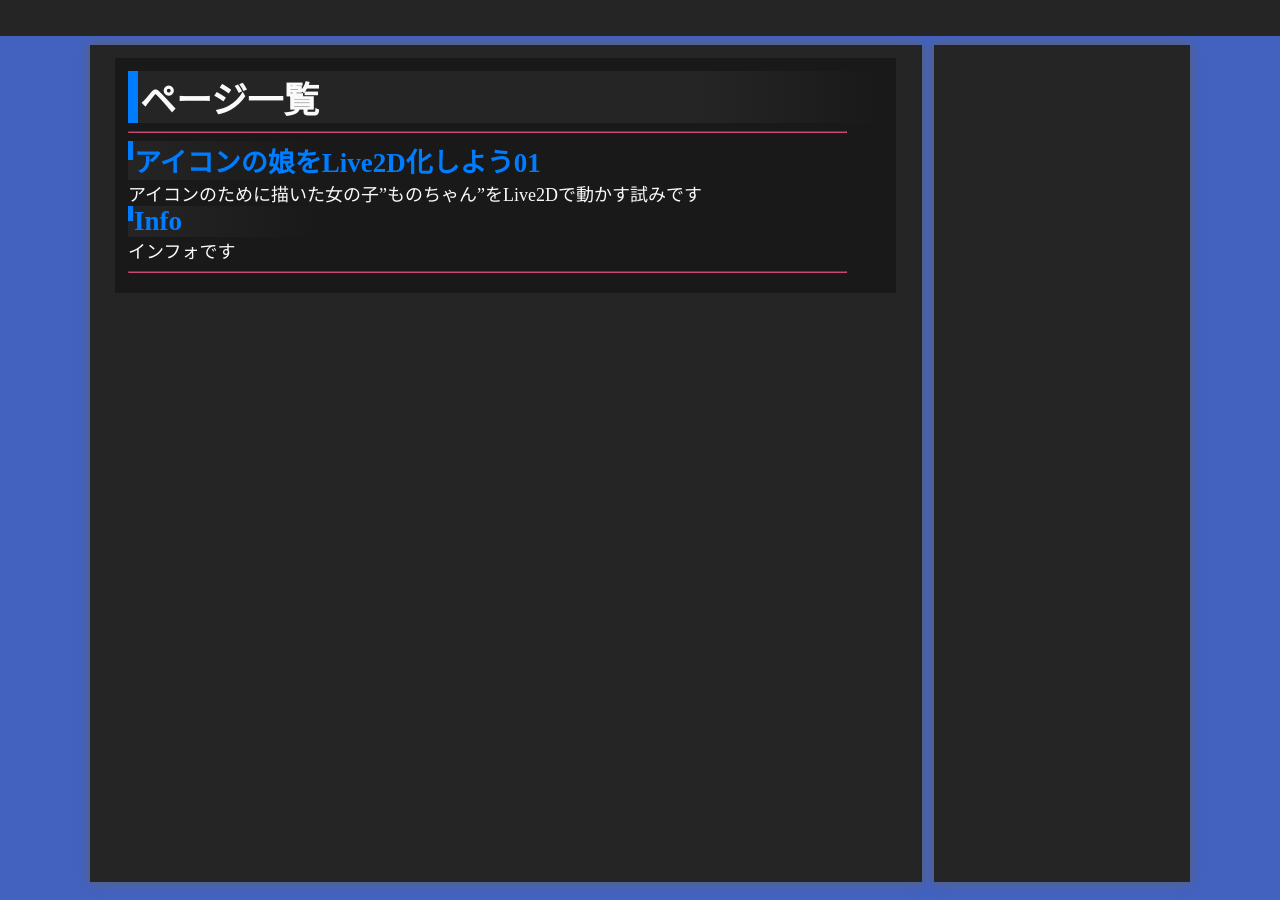
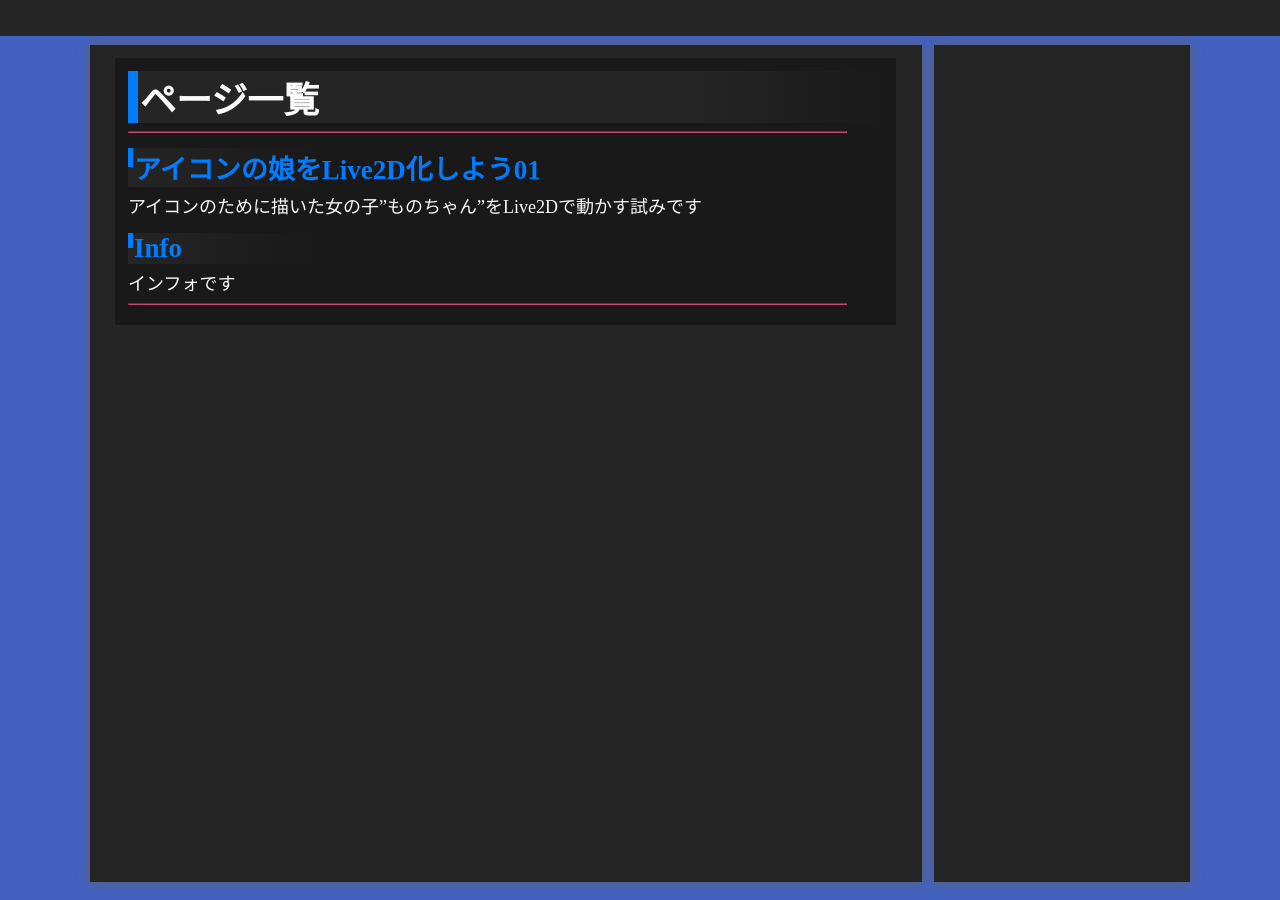
Before and after one commit to njmono3/njmono3.github.io, a Jekyll site: the page built from note/nil.md, in a window 1280 px wide. Built offline with Jekyll 4.4.1, drawn with Linux system fonts in a browser that asks for light colours; Markdown is read by kramdown in place of the engine named in the settings.

Commit message:
Update note.css

```diff
--- a/assets/styles/note.css
+++ b/assets/styles/note.css
@@ -48,6 +48,7 @@
     font-size: calc(var(--font-big) * var(--is-sp));
     padding-left: 6px;
     background: linear-gradient(to right, var(--n-black), var(--dark-black) 25%);
+    margin: 15px 0 5px;
 }
 
     .note-contents h2::before {
```
